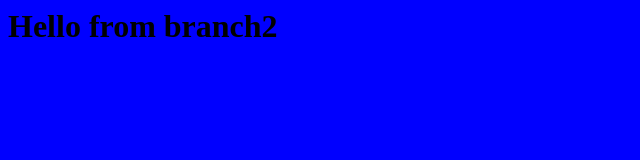
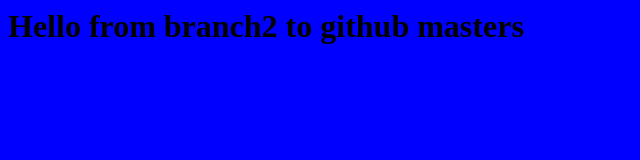
Before and after one commit to eaglebk/temp1, a plain HTML site: page index.html in a window 1280 px wide. Shown: the whole page, without its empty margins (0-640 px from the left). Drawn offline with Linux system fonts and the light colour scheme.

Commit message:
trying to be funny

```diff
--- a/index.html
+++ b/index.html
@@ -1,7 +1,7 @@
 <html>
 	<body bgcolor="blue">
 
-		<h1>Hello from branch2</h1>
+		<h1>Hello from branch2 to github masters</h1>
 
 	</body>
 </html>
```
